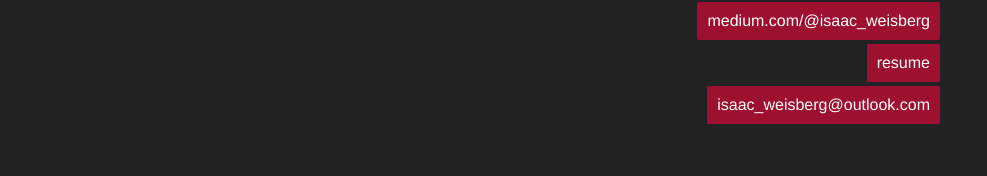
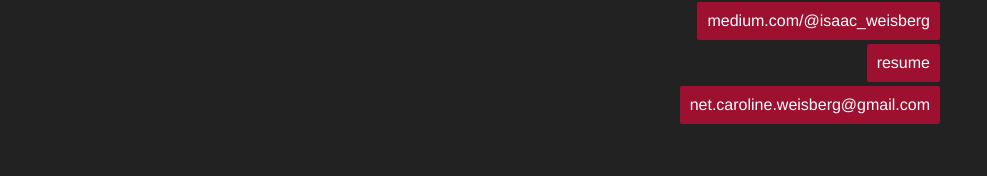
Before and after one commit to isaac-weisberg/me-websight, a website with bundled scripts: page index.html in a window 1280 px wide. Shown: the part 263-439 px from the top of the page, without its empty margins (0-987 px from the left). Built offline with nearby package versions, Linux system fonts and the light colour scheme.

Commit message:
Update the email

```diff
--- a/index.html
+++ b/index.html
@@ -27,7 +27,7 @@
                 <!-- <a class="cow" target="_blank" href="https://gitlab.com/isaac-weisberg">gitlab.com/isaac-weisberg</a> -->
                 <a class="cow" target="_blank" href="resume_isaac_weisberg.pdf">resume</a>
                 <!-- <a class="cow" target="_blank" href="cover_letter_isaac_weisberg.pdf">cover letter</a> -->
-                <a class="cow" target="_blank" href="mailto:isaac_weisberg@outlook.com">isaac_weisberg@outlook.com</a>
+                <a class="cow" target="_blank" href="mailto:net.caroline.weisberg@gmail.com">net.caroline.weisberg@gmail.com</a>
             </div>
         </div>
         <div class="copy">
@@ -39,7 +39,7 @@
 
 <!--
     Note to developers
-    If you see this, plz, email me at isaac_weisberg@outlook.com
+    If you see this, plz, email me at net.caroline.weisberg@gmail.com
     I would like to know about you, about what you do
     and what you think about this whole fucking like thing
     and girls, and jobs, and becoming older and all that
```
